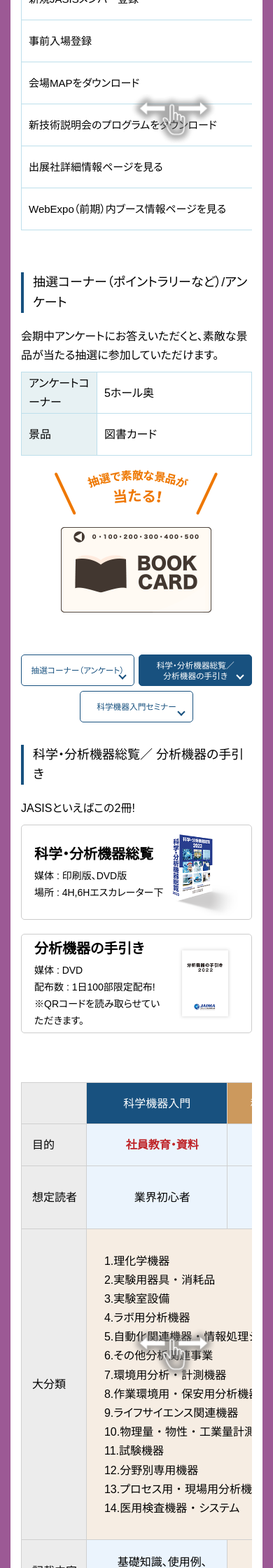
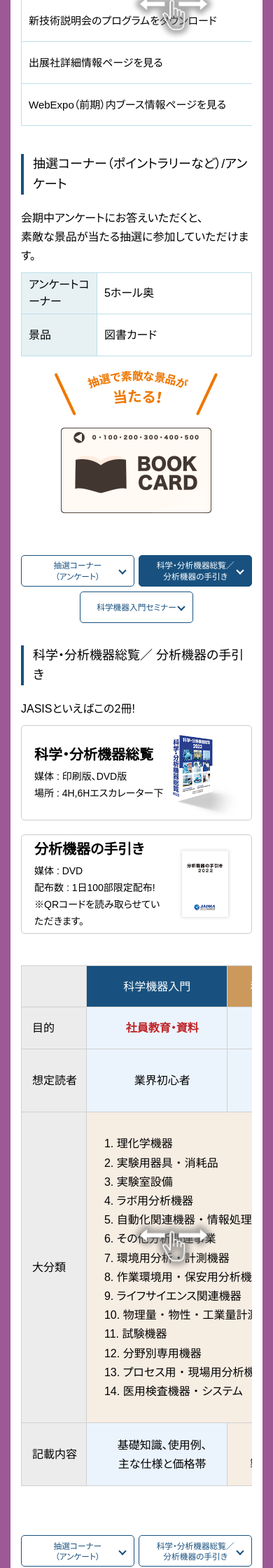
Before and after one commit to duongspm/jasis-official_2023, a PHP site: page /point/index.html in a window 390 px wide. Shown: the part 2080-4320 px from the top of the page at 70% size. Run offline with PHP 8.4, Linux system fonts and the light colour scheme; some libraries are stand-ins or nearby versions.

Commit message:
update point page

```diff
--- a/assets/css/point.css
+++ b/assets/css/point.css
@@ -680,18 +690,17 @@
 }
 
 .info-row-list ul li {
-    /* list-style-type: decimal; */
+    list-style-type: decimal;
+    list-style-position: inside;
 }
 
 .info-row-list div {
     padding-top: 30px;
-    /* margin-left: -15px; */
 }
 
 .title--bgblack {
     color: #ffffff;
     font-size: 18px;
-    font-weight: bold;
     background-color: #000000;
     padding: 15px 0 15px 25px;
     margin-bottom: 20px;
@@ -1200,7 +1214,7 @@
         margin-bottom: 2%;
     }
     .subnav a:after {
-        top: 25px !important;
+        top: 40% !important;
         right: 12px !important;
         left: unset;
         bottom: unset;
@@ -1230,9 +1244,16 @@
     }
     .lottery__table{
         width: 100%;
+        line-height: 1.5;
     }
     .register__content {
-        padding: 30px 30px;
+        padding: 20px;
+    }
+    .register__list{
+        padding: 0 20px;
+    }
+    .register__bottom p{
+        padding: 0 20px;
     }
     .only-sp686{
         display: block;
@@ -1287,12 +1308,85 @@
     .lottery-col2{
         width: 67%;
     }
+    .only-sp{
+        display: block;
+    }
+    .subnav a:after {
+        top: 40% !important;
+    }
+
+    .mr-t-50 {
+        margin-top: 30px;
+    }
+    .points__time{
+        font-size: 13px;
+    }
+    .txt--big{
+        font-size: 18px;
+    }
+    .info__table{
+        margin-top: 25px;
+    }
 }
 @media (max-width: 390px){
+    .giftcard__bg
+    {
+        padding: 15px;
+    }
+    .points__time--from {
+        margin-right: 5px;
+    }
     .seminar__btn {
-        padding: 20px 62px;
+        padding: 20px;
+        text-align: center;
     }
     .info-row {
         padding-left: 15px;
     }
+    .book__circle{
+        width: 40px;
+        height: 40px;
+    }
+    .book__circle::after {
+        width: 27px;
+        height: 27px;
+    }
+    .book--list {
+        width: calc(100% - 87px);
+    }
+    .book__list {
+        background-color: #e7f1f3;
+        padding: 20px 10px 20px 10px;
+        /* font-size: 13px; */
+    }
+    .book__list__circle{
+        width: auto;
+    }
+    .book--list{
+        width: 100%;
+        margin-left: 20px;
+    }
+    .book__list__left {
+        margin-left: -25px;
+    }
+    .book__content {
+        padding: 15px;
+    }
 }
+@media (max-width: 320px){
+    .book__list__circle{
+        width: auto;
+        display: flex;
+        flex-direction: column;
+        align-items: center;
+        justify-content: center;
+    }
+    .book--list{
+        width: 100%;
+        margin-left: 0;
+        margin-top: 10px;
+    }
+    .book__list__left {
+        margin-left: 0;
+    }
+}
--- a/point/index.html
+++ b/point/index.html
@@ -43,7 +43,6 @@
     <script src="../assets/js/jquery.min.js"></script>
     <script src="../assets/js/common.js"></script>
     <script src="../assets/js/setting_privacy.js"></script>
-    <script src="../assets/js/point.js"></script>
 
     <!-- Global site tag (gtag.js) - Google Analytics -->
 	<script async="" src="https://www.googletagmanager.com/gtag/js?id=UA-6267204-4"></script>
@@ -91,12 +90,16 @@
                     <div class="register__content">
                         <div class="register__list">
                             <div class="register__left">
-                                <p class="text__dot">出展社情報ページの閲覧や、会場マップのダウンロード等で</p>
-                                <p>自動的にポイントが加算！</p>
+                                <ul class="list-li-dot">
+                                    <li><p>出展社情報ページの閲覧や、会場マップのダウンロード等で</p>
+                                        <p>自動的にポイントが加算！</p></li>
+                                </ul>
                             </div>
                             <div class="register__right">
-                                <p class="text__dot">9/5 (火) までに貯めたポイントに応じて、抽選回数アップ!</p>
-                                <p class="text__dot">さらに、こちらの案内状をお持ちいただければ追加でもう1回!</p>
+                                <ul class="list-li-dot">
+                                    <li><p>9/5 (火) までに貯めたポイントに応じて、抽選回数アップ!</p></li>
+                                    <li><p>さらに、こちらの案内状をお持ちいただければ追加でもう1回!</p></li>
+                                </ul>
                             </div>
                         </div>
                         <div class="register__bottom">
@@ -185,7 +188,7 @@
                     </div>
                 </div>
                 <h3 class="m-tit2 mr-t-50">抽選コーナー（ポイントラリーなど）/アンケート</h3>
-                <p class="lottery__title">会期中アンケートにお答えいただくと、素敵な景品が当たる抽選に参加していただけます。</p>
+                <p class="lottery__title">会期中アンケートにお答えいただくと、<br class="only-sp686">素敵な景品が当たる抽選に参加していただけます。</p>
                 <div class="lottery mr-b-70">
                     <div class="lottery__table">
                         <div class="lottery-col1">
@@ -269,20 +272,20 @@
                             </div>
                             <div class="info-row-list info-row--h444">
                                 <ul>
-                                    <li><p>1.理化学機器</p></li>
-                                    <li><p>2.実験用器具 ・ 消耗品</p></li>
-                                    <li><p>3.実験室設備</p></li>
-                                    <li><p>4.ラボ用分析機器</p></li>
-                                    <li><p>5.自動化関連機器 ・ 情報処理システム</p></li>
-                                    <li><p>6.その他分析関連事業</p></li>
-                                    <li><p>7.環境用分析 ・ 計測機器</p></li>
-                                    <li><p>8.作業環境用 ・ 保安用分析機器</p></li>
-                                    <li><p>9.ライフサイエンス関連機器</p></li>
-                                    <li><p>10.物理量 ・ 物性 ・ 工業量計測機器</p></li>
-                                    <li><p>11.試験機器</p></li>
-                                    <li><p>12.分野別専用機器</p></li>
-                                    <li><p>13.プロセス用 ・ 現場用分析機器</p></li>
-                                    <li><p>14.医用検査機器 ・ システム</p></li>
+                                    <li>理化学機器</li>
+                                    <li>実験用器具 ・ 消耗品</li>
+                                    <li>実験室設備</li>
+                                    <li>ラボ用分析機器</li>
+                                    <li>自動化関連機器 ・ 情報処理システム</li>
+                                    <li>その他分析関連事業</li>
+                                    <li>環境用分析 ・ 計測機器</li>
+                                    <li>作業環境用 ・ 保安用分析機器</li>
+                                    <li>ライフサイエンス関連機器</li>
+                                    <li>物理量 ・ 物性 ・ 工業量計測機器</li>
+                                    <li>試験機器</li>
+                                    <li>分野別専用機器</li>
+                                    <li>プロセス用 ・ 現場用分析機器</li>
+                                    <li>医用検査機器 ・ システム</li>
                                 </ul>
                             </div>
                             <div class="info-2col info-row--h90">
@@ -297,13 +300,13 @@
                             <p class="info-row info-row--h90 row-text--center">機器購入者、業界初心者、学生</p>
                             <div class="info-row-list info-row--h444">
                                 <ul>
-                                    <li><p>1.ラボ用分析機器</p></li>
-                                    <li><p>2.プロセス用 ・ 現場用分析機器</p></li>
-                                    <li><p>3.環境（公害）用分析機器</p></li>
-                                    <li><p>4.作業環境用 ・ 保安用分析機器</p></li>
-                                    <li><p>5.医用検査機器 ・ システム</p></li>
-                                    <li><p>6.バイオ関連分析機器</p></li>
-                                    <li><p>7.食品関連分析機器</p></li>
+                                    <li>ラボ用分析機器</li>
+                                    <li>プロセス用 ・ 現場用分析機器</li>
+                                    <li>環境（公害）用分析機器</li>
+                                    <li>作業環境用 ・ 保安用分析機器</li>
+                                    <li>医用検査機器 ・ システム</li>
+                                    <li>バイオ関連分析機器</li>
+                                    <li>食品関連分析機器</li>
                                 </ul>
                                 <div>
                                     <p>JAIMA Anajytical Instruments Guide</p>
@@ -361,9 +364,9 @@
                     </div>
                 </div>
                 <div class="seminar__link">
-                    <a class="seminar__btn" href="#">セミナー詳細はこちら</a>
+                    <a class="seminar__btn" href="#" target="_blank">セミナー詳細はこちら</a>
                 </div>
-                <h3 class="title--bgblack">「科学機器入門」とは？</h3>
+                <h4 class="title--bgblack">「科学機器入門」とは？</h4>
                 <p class="txt-desc">想定読者を <span class="title--blue">「科学機器の業界初級者」</span>と定め、各種の科学機器の原理・仕組み・用途等をわかりやすく解説した記事を掲載、読者が自ら学ぼうとする <br>際の一助になることを目指し編纂いたしました。<br>
                     日々の顧客対応や製品開発の現場において、自社製品だけでなく関連する製品について知見があることで、より高度な業務の達成に貢献するであろうと期待しています。</p>
                 <p class="txt-desc">また、別書 <span class="title--blue">「科学・分析機器総覧（通称「総覧」）」</span>と本書の双方の利用により、読者の学習効果を高める工夫を施しております。「総覧」で使用さ <br>れている機種分類番号の共通利用だけでなく、大分類ごとのカラーリングも本書においても踏襲しています。</p>
@@ -395,7 +398,7 @@
                         </div>
                         <div class="book__arrow">
                             <div class="book__arrow__img">
-                                <p>ビジネス対応 12</p>
+                                <p>ビジネス対応</p>
                             </div>
                         </div>
                     </div>
```
Also changed, not shown: other parts of assets/css/point.css (+24 -9 lines), assets/img/point/point_dot.png (added).
